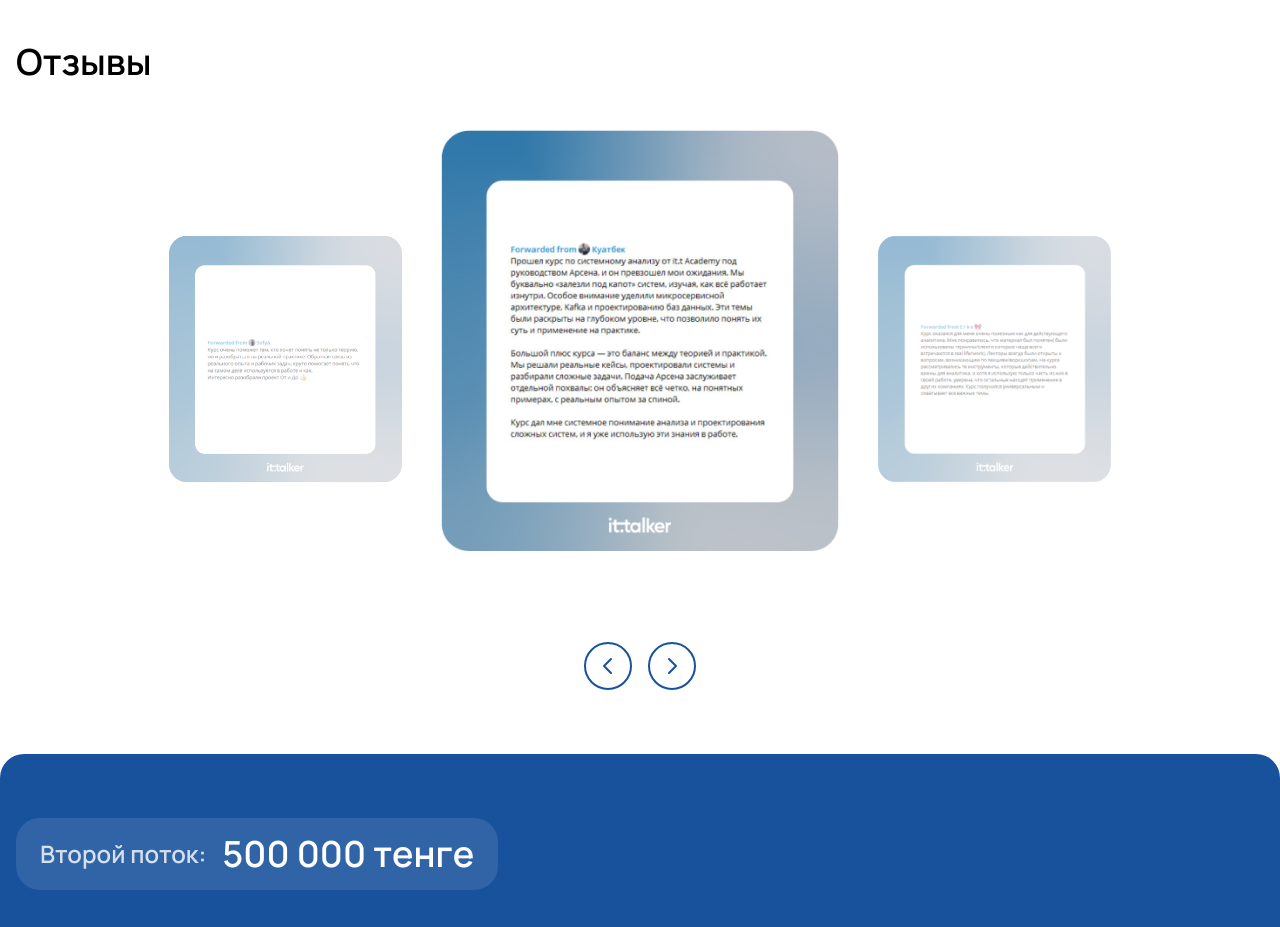
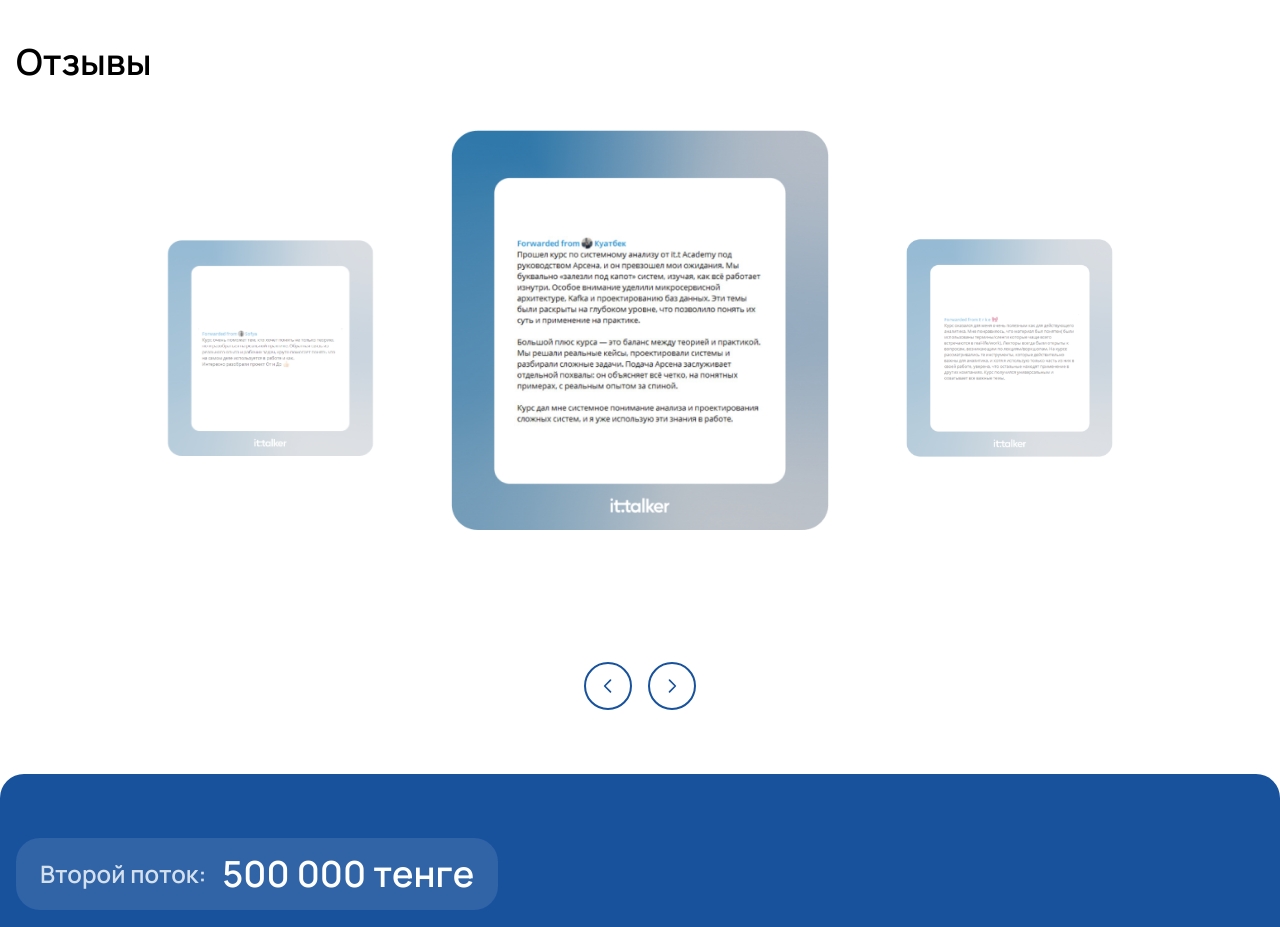
Before and after one commit to temirrllan/ittalker, a Next.js app: page / in a window 1280 px wide. Shown: the part 4640-5567 px from the top of the page. Built offline with nearby package versions, Linux system fonts and the light colour scheme.

Commit message:
fix: reviews

```diff
--- a/src/sections/Reviews.tsx
+++ b/src/sections/Reviews.tsx
@@ -39,18 +39,11 @@ function Reviews() {
   const getVisibleSlides = () => {
     const result = [];
     const totalSlides = reviews.length;
-
-    // Previous slide
     const prevIndex = currentSlide === 1 ? totalSlides - 1 : currentSlide - 2;
     result.push(reviews[prevIndex]);
-
-    // Current slide
     result.push(reviews[currentSlide - 1]);
-
-    // Next slide
     const nextIndex = currentSlide === totalSlides ? 0 : currentSlide;
     result.push(reviews[nextIndex]);
-
     return result;
   };
 
@@ -58,24 +51,23 @@ function Reviews() {
     <section id="reviews" className="py-16">
       <div className="container">
         <AnimatedSection>
-          <h2 className="text-2xl md:text-4xl md:font-semibold mb-8 md:mb-12">Отзывы</h2>
+          <h2 className="text-2xl md:text-4xl font-semibold mb-8 md:mb-12">Отзывы</h2>
         </AnimatedSection>
 
         <AnimatedSection delay={0.2}>
           <div className="relative">
-            {/* Fixed height container */}
-            <div className="overflow-hidden h-[400px] md:h-[60vh]">
-              <div className="flex items-center justify-center gap-[26px] md:gap-[26px] w-full max-w-[968px] mx-auto">
+            <div className="overflow-hidden h-[500px] sm:h-[400px] md:h-[500px]">
+              <div className="flex items-center justify-center gap-3 sm:gap-4 md:gap-[26px] w-full max-w-[968px] mx-auto">
                 {getVisibleSlides().map((review, index) => (
                   <div
                     key={review.id}
                     className={`
                       transition-all duration-500 ease-in-out transform
                       ${index === 1
-                        ? 'w-[280px] md:w-[450px] opacity-100 z-20'
-                        : 'w-[240px] md:w-[293px] opacity-50 z-10'
+                        ? 'w-[80%] h-[400px] sm:w-[70%] md:w-[80%] opacity-100 z-20'
+                        : 'w-[20%] h-[400px] sm:w-[30%] md:w-[40%] opacity-50 z-10'
                       }
-                      aspect-[328/347]
+                      relative
                     `}
                     style={{
                       transform: `
@@ -88,9 +80,9 @@ function Reviews() {
                       src={review.image}
                       alt={`Review ${review.id}`}
                       className={`
-                        w-full h-full object-cover
+                        w-full h-full object-contain
                         transition-all duration-500 ease-in-out
-                        ${index === 1 ? 'rounded-[22px]' : 'rounded-[20px]'}
+                        ${index === 1 ? 'rounded-[18px] sm:rounded-[20px] md:rounded-[22px]' : 'rounded-[16px] sm:rounded-[18px] md:rounded-[20px]'}
                       `}
                     />
                   </div>
@@ -99,22 +91,38 @@ function Reviews() {
             </div>
 
             {/* Navigation Buttons */}
-            <div className="flex justify-center gap-4 mt-8">
+            <div className="flex justify-center gap-3 sm:gap-4 mt-6 sm:mt-8">
               <button
                 onClick={() => handleSlide('prev')}
                 disabled={isAnimating}
-                className="w-12 h-12 rounded-full border-2 border-[#18529D] flex items-center justify-center hover:bg-[#18529D] hover:text-white transition-colors disabled:opacity-50"
+                className="w-10 h-10 sm:w-12 sm:h-12 rounded-full border-2 border-[#18529D] flex items-center justify-center hover:bg-[#18529D] hover:text-white transition-colors disabled:opacity-50"
               >
-                <svg width="24" height="24" viewBox="0 0 24 24" fill="none" stroke="#18529D" strokeWidth="2">
+                <svg
+                  width="20"
+                  height="20"
+                  viewBox="0 0 24 24"
+                  fill="none"
+                  stroke="currentColor"
+                  className="text-[#18529D] group-hover:text-white"
+                  strokeWidth="2"
+                >
                   <path strokeLinecap="round" strokeLinejoin="round" d="M15 19l-7-7 7-7" />
                 </svg>
               </button>
               <button
                 onClick={() => handleSlide('next')}
                 disabled={isAnimating}
-                className="w-12 h-12 rounded-full border-2 border-[#18529D] flex items-center justify-center hover:bg-[#18529D] hover:text-white transition-colors disabled:opacity-50"
+                className="w-10 h-10 sm:w-12 sm:h-12 rounded-full border-2 border-[#18529D] flex items-center justify-center hover:bg-[#18529D] hover:text-white transition-colors disabled:opacity-50"
               >
-                <svg width="24" height="24" viewBox="0 0 24 24" fill="none" stroke="#18529D" strokeWidth="2">
+                <svg
+                  width="20"
+                  height="20"
+                  viewBox="0 0 24 24"
+                  fill="none"
+                  stroke="currentColor"
+                  className="text-[#18529D] group-hover:text-white"
+                  strokeWidth="2"
+                >
                   <path strokeLinecap="round" strokeLinejoin="round" d="M9 5l7 7-7 7" />
                 </svg>
               </button>
```
